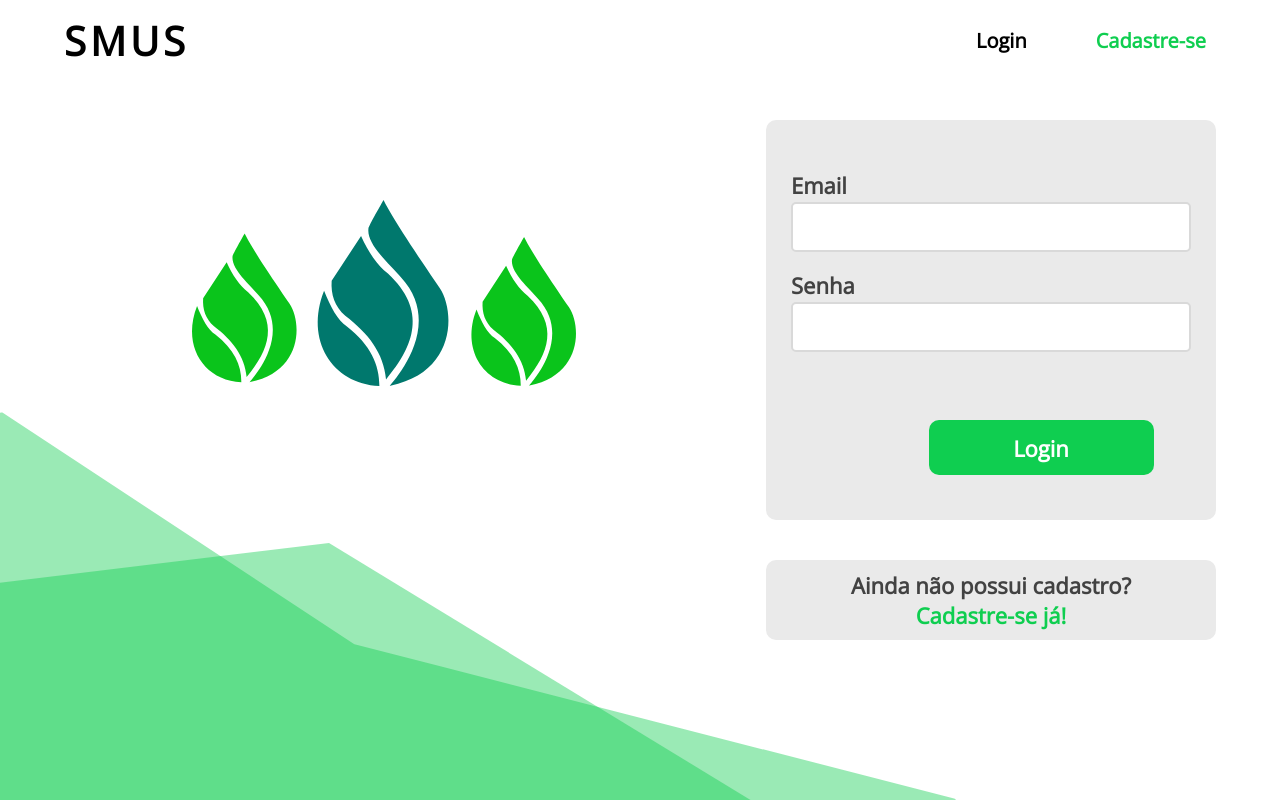
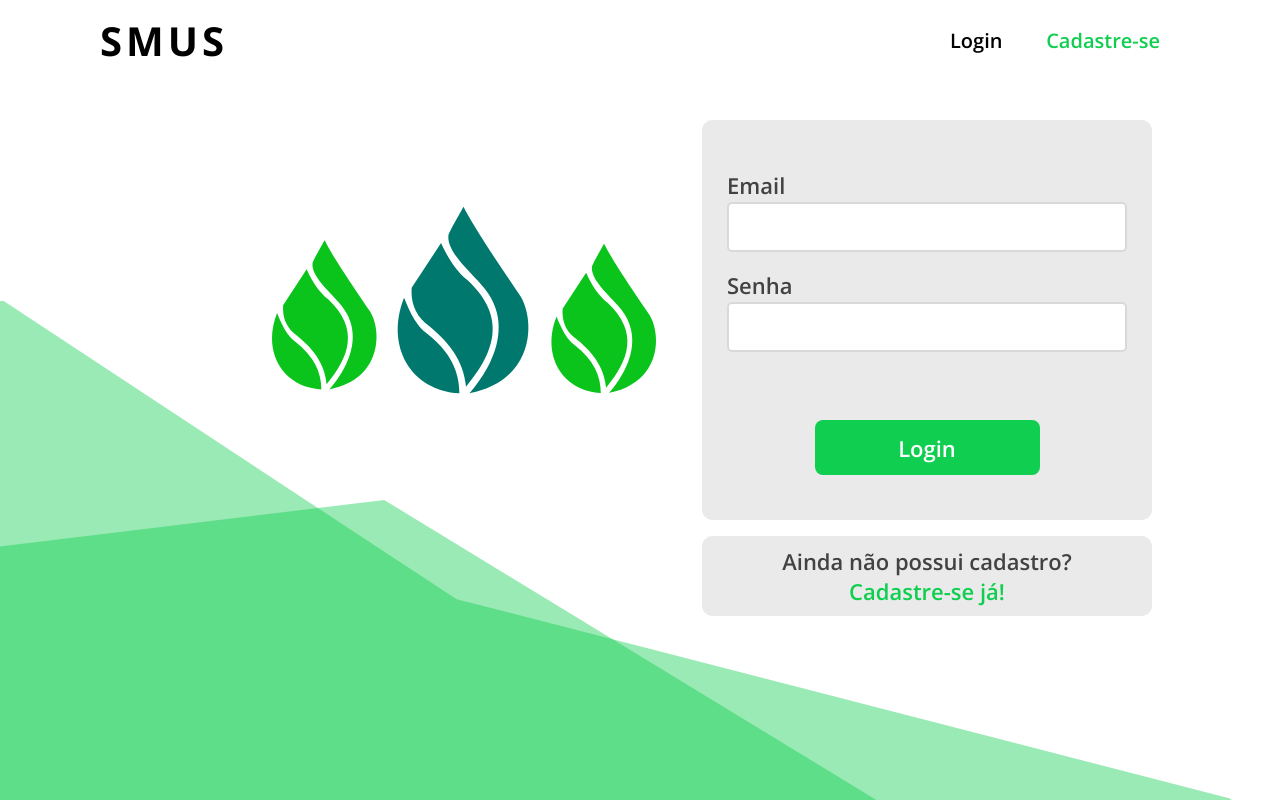
Before and after one commit to loterio/tcc-sensor-de-umidade, a PHP site: page / in a window 1280 px wide. Run offline with PHP 8.4, Linux system fonts and the light colour scheme.

Commit message:
index css effects - d

```diff
--- a/interface/assets/css/paginaInicial.css
+++ b/interface/assets/css/paginaInicial.css
@@ -1,13 +1,13 @@
 header {
-  width: 100vw;
+  width: 100%;
   height: 10vh;
   display: flex;
   align-items: center;
   justify-content: space-between;
+  padding: 1rem 10rem;
 }
 
 header .titulo {
-  margin-left: 5vw;
   font-size: 4rem;
   font-weight: 700;
   letter-spacing: .4rem;
@@ -15,10 +15,9 @@ header .titulo {
 
 header .menu {
   width: 25rem;
-  margin-right: 5vw;
   list-style-type: none;
   font-size: 2rem;
-  font-weight: bolder;
+  font-weight: 600;
   display: flex;
   align-items: center;
   justify-content: space-between;
@@ -28,8 +27,8 @@ header .menu {
   text-decoration: none;
   color: black;
   transition: 0.24s;
-
-  padding: .4rem 1rem;
+  padding: .6rem 2rem;
+  border-radius: .3rem;
 }
 
 .menu li a:hover {
@@ -41,7 +40,7 @@ header .menu {
 }
 
 main {
-  width: 100vw;
+  width: 100%;
   height: 90vh;
   display: flex;
 }
@@ -56,6 +55,19 @@ main .arte {
   z-index: -1;
 }
 
+#logo {
+  height: 25vh;
+  margin-left: 8rem;
+}
+
+#poligono-design-1 {
+  height: 50rem;
+}
+
+#poligono-design-2 {
+  height: 30rem;
+}
+
 main .formulario {
   width: 50vw;
   height: 90vh;
@@ -68,8 +80,7 @@ main .formulario {
   width: 45rem;
   height: 40rem;
   padding-top: 5rem;
-  margin-top: 5vh;
-  margin-right: 5vw;
+  margin: 5vh 10vw 1vh 2vw;
   background-color: #EAEAEA;
   border-radius: 1rem;
   display: flex;
@@ -84,14 +95,14 @@ main .formulario {
   flex-direction: column;
 }
 
-.formulario .input-unidade label{
+.formulario .input-unidade label {
   font-size: 2.2rem;
   color: #424242;
-  font-weight: bold;
+  font-weight: 600;
   margin-bottom: 0.2rem;
 }
 
-.formulario .input-unidade input{
+.formulario .input-unidade input {
   height: 5rem;
   font-size: 2.2rem;
   color: #424242;
@@ -99,9 +110,9 @@ main .formulario {
   border-radius: 0.5rem;
   padding: 1rem;
 }
-
-.formulario input:focus{
+.formulario input:focus {
   outline: none;
+  border: 0.3rem solid #3841bb7e;
 }
 
 .formulario input[type="submit"] {
@@ -109,21 +120,21 @@ main .formulario {
   height: 5.5rem;
   margin-top: 5rem;
   font-size: 2.2rem;
-  font-weight: bolder;
-  border-radius: 1rem;
+  font-weight: 600;
+  border-radius: .8rem;
   border: none;
   color: #FFFFFF;
   background-color: #0FCE50;
   cursor: pointer;
 }
 
-div[class="sign-up"] {
+div.sign-up {
   width: 45rem;
   height: 8rem;
-  margin-top: 5vh;
-  margin-right: 5vw;
+
+  margin: 1vh 10vw 2vh 2vw;
   font-size: 2.2rem;
-  font-weight: bold;
+  font-weight: 600;
   color: #424242;
   background-color: #EAEAEA;
   border-radius: 1rem;
@@ -131,11 +142,17 @@ div[class="sign-up"] {
   display: flex;
   align-items: center;
   justify-content: center;
+  transition: .2s;
+}
+
+div.sign-up:hover {
+  box-shadow: .3rem .3rem .6em rgb(155, 155, 155);
 }
 
 div[class="sign-up"] a {
   text-decoration: none;
   color: #0FCE50;
+
 }
 
 #logo {
--- a/interface/assets/css/style.css
+++ b/interface/assets/css/style.css
@@ -1,8 +1,4 @@
-@import url('https://fonts.googleapis.com/css2?family=Open+Sans&display=swap');
-
-html {
-    font-size: 62.5%;
-}
+@import url('https://fonts.googleapis.com/css2?family=Open+Sans:ital,wght@0,300;0,400;0,600;0,700;0,800;1,300;1,400;1,600;1,700;1,800&display=swap');
 
 * {
     padding: 0;
@@ -10,6 +6,14 @@ html {
     box-sizing: border-box;
     font-family: 'Open Sans', sans-serif;
 }
+
+html {
+    font-size: 62.5%;
+}
+
+/* body {
+    width: 100%;
+} */
 
 .icone {
     width: 2rem;
@@ -63,7 +67,7 @@ header {
     color: #0FCE50;
 }
 
-/* Body / Conteúdo da P. */
+/* Body / Conteúdo da P.
 
 main {
     display: flex;
@@ -72,8 +76,8 @@ main {
 .image {
     width: 50%;
 }
-
-/* Formulário */
+*/
+/* Formulário
 
 form {
     background-color: #eaeaea;
@@ -109,9 +113,9 @@ input[type=submit] {
     font-size: 2.4rem;
     font-weight: 600;
 }
+*/
 
-
-/* Container */
+/* Container
 
 .container {
     padding: 4vh 14vw 6vh 14vh;
@@ -119,4 +123,5 @@ input[type=submit] {
 .container h1 {
     font-size: 4rem;
     background-color: white;
-} */
+}
+ */
```
